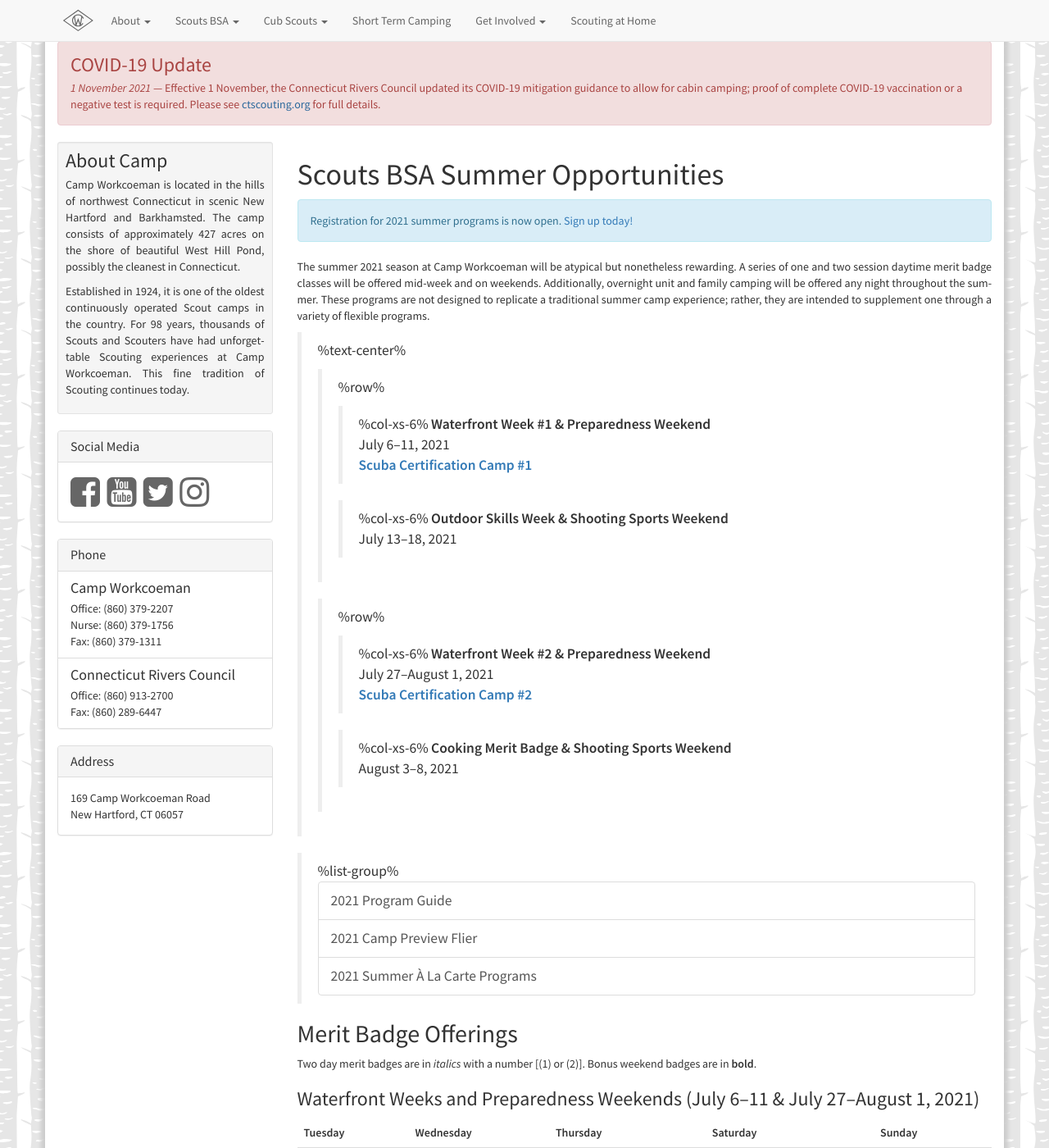
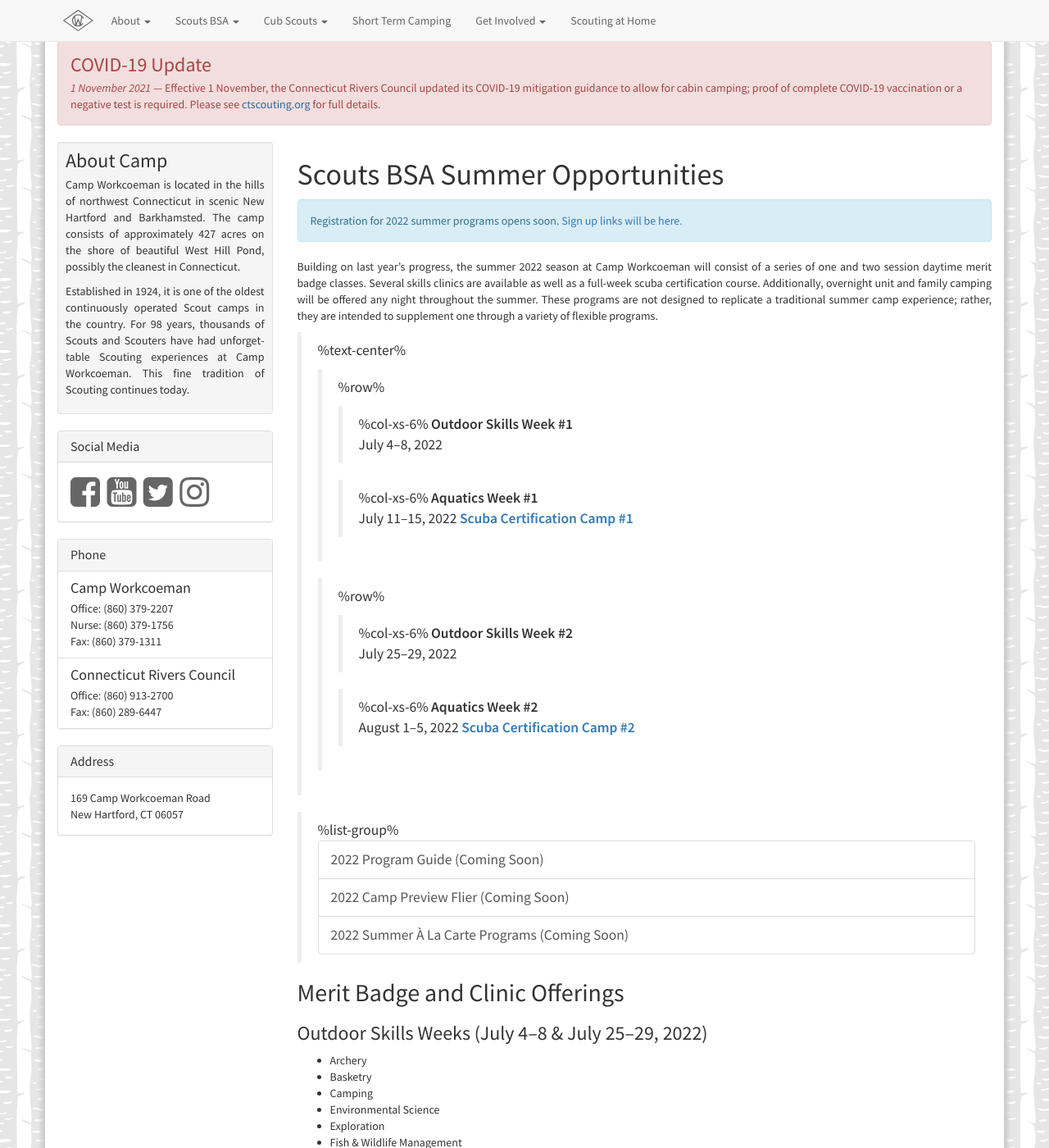
Before and after one commit to campworkcoeman/campworkcoeman.org, a Jekyll site: the page built from scouts-bsa/summer-programs.md, in a window 1280 px wide and 1400 px high, scrolled down 201 px. Shown: the whole window at 82% size. Built offline with Jekyll 4.4.1, drawn with Linux system fonts in a browser that asks for light colours; nearby versions of some CDN libraries; Markdown is read by kramdown in place of the engine named in the settings; some of the changed text lies outside the part shown.

Commit message:
Update dates, merit badge schedule, etc. for 2022.

```diff
--- a/scouts-bsa/summer-programs.md
+++ b/scouts-bsa/summer-programs.md
@@ -6,349 +6,88 @@
 ---
 
 <div class="alert alert-info">
-Registration for 2021 summer programs is now open.
+Registration for 2022 summer programs opens soon.
 <a href="{{ site.url }}/scouts-bsa/register/">
-Sign up today!</a>
+Sign up links will be here.</a>
 </div>
 
-The summer 2021 season at Camp Workcoeman will be atypical but nonetheless rewarding. A series of one and two session daytime merit badge classes will be offered mid-week and on weekends. Additionally, overnight unit and family camping will be offered any night throughout the summer. These programs are not designed to replicate a traditional summer camp experience; rather, they are intended to supplement one through a variety of flexible programs.
+Building on last year's progress, the summer 2022 season at Camp Workcoeman will consist of a series of one and two session daytime merit badge classes. Several skills clinics are available as well as a full-week scuba certification course. Additionally, overnight unit and family camping will be offered any night throughout the summer. These programs are not designed to replicate a traditional summer camp experience; rather, they are intended to supplement one through a variety of flexible programs.
 
 > %text-center%
 >> %row%
 >>> %col-xs-6%
->>> **Waterfront Week #1 & Preparedness Weekend**<br/>
->>> July 6--11, 2021<br/>
->>> **[Scuba Certification Camp #1]({{ site.url }}/scouts-bsa/special-programs/scuba/)**
+>>> **Outdoor Skills Week #1**<br/>
+>>> July 4--8, 2022<br/>
 >>
 >>> %col-xs-6%
->>> **Outdoor Skills Week & Shooting Sports Weekend**<br/>
->>> July 13--18, 2021
+>>> **Aquatics Week #1**<br/>
+>>> July 11--15, 2022
+>>> **[Scuba Certification Camp #1]({{ site.url }}/scouts-bsa/special-programs/scuba/)**
 >
 >> %row%
 >>> %col-xs-6%
->>> **Waterfront Week #2 & Preparedness Weekend**<br/>
->>> July 27--August 1, 2021<br/>
->>> **[Scuba Certification Camp #2]({{ site.url }}/scouts-bsa/special-programs/scuba/)**
+>>> **Outdoor Skills Week #2**<br/>
+>>> July 25--29, 2022<br/>
 >>
 >>> %col-xs-6%
->>> **Cooking Merit Badge & Shooting Sports Weekend**<br/>
->>> August 3--8, 2021
+>>> **Aquatics Week #2**<br/>
+>>> August 1--5, 2022
+>>> **[Scuba Certification Camp #2]({{ site.url }}/scouts-bsa/special-programs/scuba/)**
 
 > %list-group%
-> <a href="{{ site.url }}/pdf/2021/2021-program-guide.pdf" class="list-group-item">2021 Program Guide</a>
-> <a href="{{ site.url }}/pdf/2021/2021-preview-flier.pdf" class="list-group-item">2021 Camp Preview Flier</a>
-> <a href="{{ site.url }}/summer-camp/a-la-carte-programs/" class="list-group-item">2021 Summer À La Carte Programs</a>
+> <a href="{{ site.url }}/pdf/2021/2021-program-guide.pdf" class="list-group-item">2022 Program Guide (Coming Soon)</a>
+> <a href="{{ site.url }}/pdf/2021/2021-preview-flier.pdf" class="list-group-item">2022 Camp Preview Flier (Coming Soon)</a>
+> <a href="{{ site.url }}/summer-camp/a-la-carte-programs/" class="list-group-item">2022 Summer À La Carte Programs (Coming Soon)</a>
 
-## Merit Badge Offerings
+## Merit Badge and Clinic Offerings
 
-Two day merit badges are in *italics* with a number [(1) or (2)]. Bonus weekend badges are in **bold**.
+### Outdoor Skills Weeks (July 4--8 & July 25--29, 2022)
+- Archery
+- Basketry
+- Camping
+- Environmental Science
+- Exploration
+- Fish & Wildlife Management
+- Indian Lore
+- Leatherwork
+- Mammal Study
+- Metalwork
+- Nature
+- Orienteering
+- Pioneering
+- Shotgun Shooting
+- Soil & Water Conservation
+- Rifle Shooting
+- Weather
+- Wilderness Survival
+- Woodcarving
 
-### Waterfront Weeks and Preparedness Weekends (July 6--11 & July 27--August 1, 2021)
+- Pistol Shooting Program
+- Pioneering & Orienteering Clinic
+- Woods Tools & Fire Building Clinic
 
-<table class="table table-hover">
-<thead>
-<tr>
-<th>Tuesday             </th>
-<th> Wednesday                 </th>
-<th> Thursday                  </th>
-<th></th>
-<th> Saturday                 </th>
-<th> Sunday</th>
-</tr>
-</thead>
-<tbody>
-<tr>
-<td>Canoeing            </td>
-<td>                           </td>
-<td> Canoeing                  </td>
-<td></td>
-<td>                  </td>
-<td></td>
-</tr>
-<tr>
-<td>Kayaking            </td>
-<td>                           </td>
-<td> Kayaking                  </td>
-<td></td>
-<td>                  </td>
-<td></td>
-</tr>
-<tr>
-<td><em>Lifesaving (1)</em>    </td>
-<td> <em>Lifesaving (2)</em>          </td>
-<td>                           </td>
-<td></td>
-<td>          </td>
-<td> </td>
-</tr>
-<tr>
-<td>Swimming            </td>
-<td>                           </td>
-<td> Swimming                  </td>
-<td></td>
-<td>                  </td>
-<td></td>
-</tr>
-<tr>
-<td></td>
-<td> Oceanography              </td>
-<td>                           </td>
-<td></td>
-<td>                          </td>
-<td> </td>
-</tr>
-<tr>
-<td></td>
-<td> Rowing                    </td>
-<td>                           </td>
-<td></td>
-<td>                          </td>
-<td> </td>
-</tr>
-<tr>
-<td></td>
-<td> <em>Small-Boat Sailing (1)</em>  </td>
-<td> <em>Small-Boat Sailing (2)</em>  </td>
-<td></td>
-<td>  </td>
-<td> </td>
-</tr>
-<tr>
-<td><em>Scuba Course (1)</em>  </td>
-<td> <em>Scuba Course (2)</em>        </td>
-<td> <em>Scuba Course (3)</em>        </td>
-<td></td>
-<td>                          </td>
-<td></td>
-</tr>
-<tr>
-<td></td>
-<td>                           </td>
-<td>                           </td>
-<td></td>
-<td>                          </td>
-<td> Scuba BSA Award</td>
-</tr>
-<tr>
-<td></td>
-<td>                           </td>
-<td>                           </td>
-<td></td>
-<td> <strong><em>Climbing (1)</em></strong>       </td>
-<td> <strong><em>Climbing (2)</em></strong></td>
-</tr>
-<tr>
-<td></td>
-<td>                           </td>
-<td>                           </td>
-<td></td>
-<td> <strong>Search and Rescue</strong>    </td>
-<td></td>
-</tr>
-<tr>
-<td></td>
-<td>                           </td>
-<td>                           </td>
-<td></td>
-<td> <strong>Emergency Preparedness</strong>    </td>
-<td></td>
-</tr>
-<tr>
-<td></td>
-<td>                           </td>
-<td>                           </td>
-<td></td>
-<td>                          </td>
-<td> <strong>First Aid</strong></td>
-</tr>
-</tbody>
-</table>
+### Aquatics Weeks (July 11--15 & August 1--5, 2022)
+- Canoeing
+- Chess
+- Climbing
+- Fishing
+- Fly Fishing
+- Kayaking
+- Lifesaving
+- Oceanography
+- Rowing
+- Scuba Diving
+- Small Boat Sailing
+- Space Exploration
+- Swimming
 
-### Outdoor Skills Week & Shooting Sports Weekend (July 13--18, 2021)
+- SCUBA BSA
+- Swimming & Boating Clinic
+- Learn How to Sail the 'Big Boats' Clinic
 
-<table class="table table-hover">
-<thead>
-<tr>
-<th>Tuesday                 </th>
-<th> Wednesday                 </th>
-<th> Thursday                  </th>
-<th></th>
-<th> Saturday                 </th>
-<th> Sunday</th>
-</tr>
-</thead>
-<tbody>
-<tr>
-<td>Camping                 </td>
-<td>                           </td>
-<td> Camping                   </td>
-<td></td>
-<td>                   </td>
-<td></td>
-</tr>
-<tr>
-<td><em>Environ. Science (1)</em>  </td>
-<td> <em>Environ. Science (2)</em>    </td>
-<td>                           </td>
-<td></td>
-<td>    </td>
-<td> </td>
-</tr>
-<tr>
-<td>Geocaching              </td>
-<td>                           </td>
-<td>                           </td>
-<td></td>
-<td>                </td>
-<td></td>
-</tr>
-<tr>
-<td>Nature                  </td>
-<td>                           </td>
-<td>                           </td>
-<td></td>
-<td>                    </td>
-<td></td>
-</tr>
-<tr>
-<td></td>
-<td> Exploration               </td>
-<td>                           </td>
-<td></td>
-<td>                          </td>
-<td> </td>
-</tr>
-<tr>
-<td></td>
-<td> Fish and Wildlife Mgmt.   </td>
-<td>                           </td>
-<td></td>
-<td>   </td>
-<td></td>
-</tr>
-<tr>
-<td></td>
-<td> <em>Pioneering (1)</em>          </td>
-<td> <em>Pioneering (2)</em>          </td>
-<td></td>
-<td>          </td>
-<td> </td>
-</tr>
-<tr>
-<td></td>
-<td>                           </td>
-<td> Mammal Study              </td>
-<td></td>
-<td>                          </td>
-<td> </td>
-</tr>
-<tr>
-<td></td>
-<td>                           </td>
-<td> Soil and Water Conserv.   </td>
-<td></td>
-<td>                          </td>
-<td> </td>
-</tr>
-<tr>
-<td></td>
-<td>                           </td>
-<td>                           </td>
-<td></td>
-<td> <strong>Archery</strong>              </td>
-<td></td>
-</tr>
-<tr>
-<td></td>
-<td>                           </td>
-<td>                           </td>
-<td></td>
-<td> <strong>Rifle Shooting</strong>       </td>
-<td></td>
-</tr>
-<tr>
-<td></td>
-<td>                           </td>
-<td>                           </td>
-<td></td>
-<td>                          </td>
-<td> <strong>Shotgun Shooting</strong></td>
-</tr>
-<tr>
-<td></td>
-<td>                           </td>
-<td>                           </td>
-<td></td>
-<td>                          </td>
-<td> <strong>Pistol Shooting Program</strong></td>
-</tr>
-</tbody>
-</table>
-
-### Cooking Merit Badge & Shooting Sports Weekend (August 3--8, 2021)
-
-<table class="table table-hover">
-<thead>
-<tr>
-<th>Tuesday                 </th>
-<th> Wednesday                 </th>
-<th> Thursday                  </th>
-<th></th>
-<th> Saturday                 </th>
-<th> Sunday</th>
-</tr>
-</thead>
-<tbody>
-<tr>
-<td>Cooking</td>
-<td>Cooking                           </td>
-<td>Cooking               </td>
-<td></td>
-<td>                          </td>
-<td> </td>
-</tr>
-<tr>
-<td></td>
-<td>                           </td>
-<td>    </td>
-<td></td>
-<td>                          </td>
-<td> Exploration</td>
-</tr>
-<tr>
-<td></td>
-<td>                           </td>
-<td>                           </td>
-<td></td>
-<td> <strong>Archery</strong>              </td>
-<td></td>
-</tr>
-<tr>
-<td></td>
-<td>                           </td>
-<td>                           </td>
-<td></td>
-<td> <strong>Rifle Shooting</strong>       </td>
-<td></td>
-</tr>
-<tr>
-<td></td>
-<td>                           </td>
-<td>                           </td>
-<td></td>
-<td>                          </td>
-<td> <strong>Shotgun Shooting</strong></td>
-</tr>
-<tr>
-<td></td>
-<td>                           </td>
-<td>                           </td>
-<td></td>
-<td>                          </td>
-<td> <strong>Pistol Shooting Program</strong></td>
-</tr>
-</tbody>
-</table>
+## Merit Badge Schedule
+> %list-group%
+> <a href="{{ site.url }}/pdf/2022/2022-merit-badge-schedule.pdf" class="list-group-item">2022 Merit Badge Schedule</a>
 
 ## COVID Safety
 
```
Also changed, not shown: scouts-bsa/guides/index.md (+1 -1 lines), scouts-bsa/register.md (+16 -14 lines), 1 other file.
